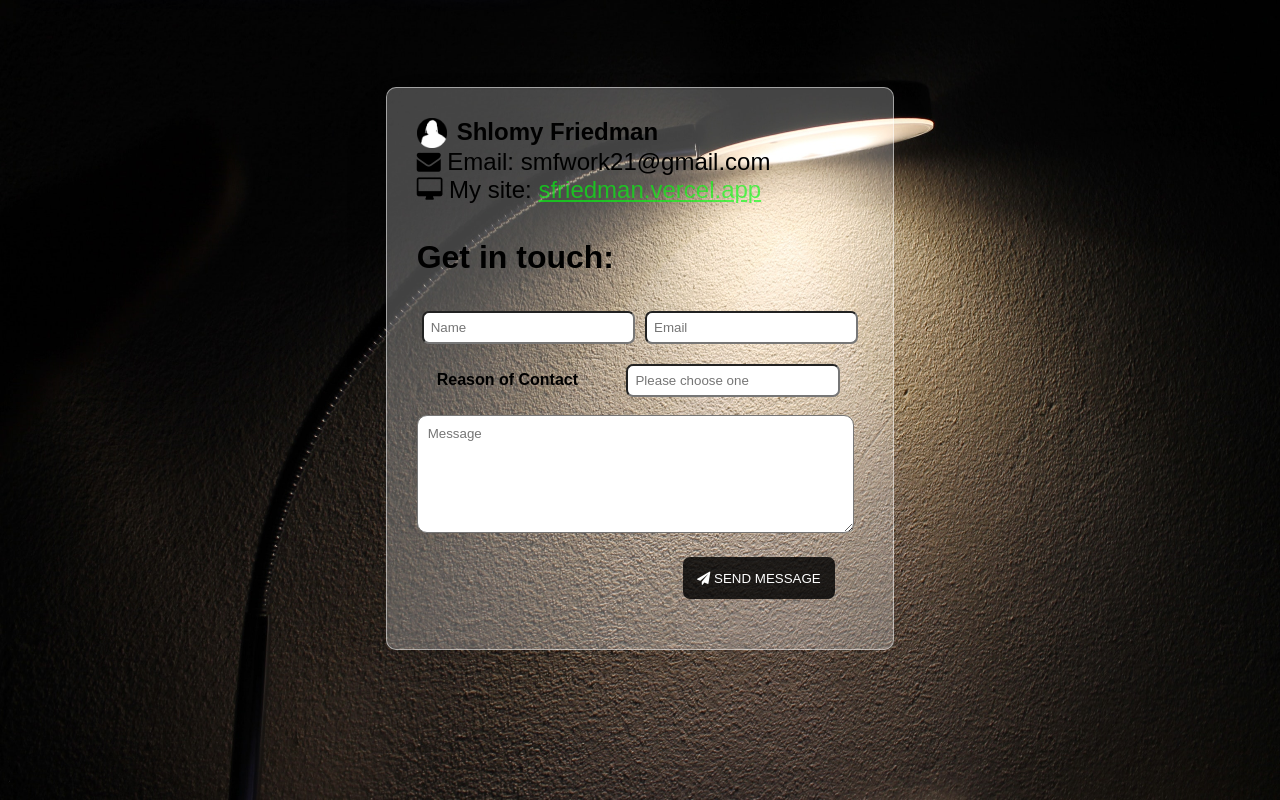
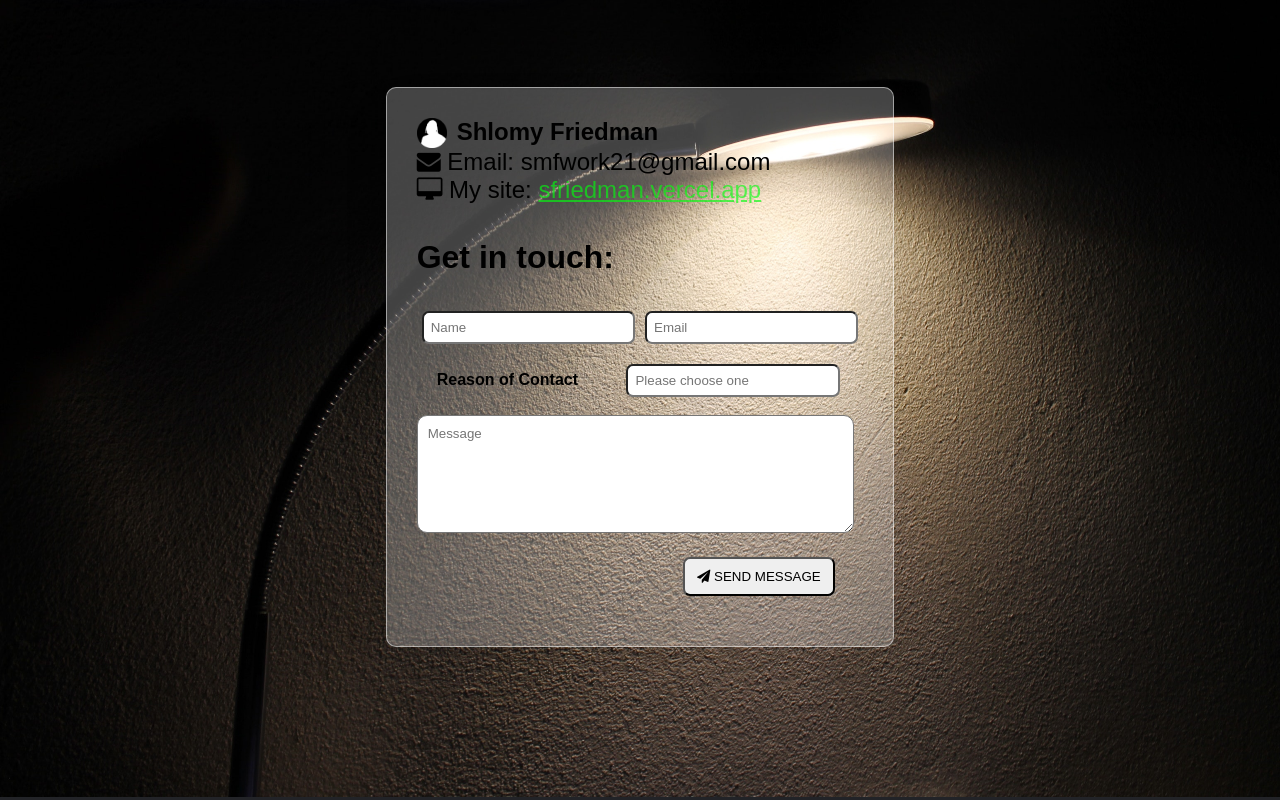
Before and after one commit to shlomo20/myProject-2.0, a React (Create React App) app: page /contact in a window 1280 px wide. Shown: the part 388-1188 px from the top of the page. Built offline with nearby package versions, Linux system fonts and the light colour scheme; no server answers.

Commit message:
added search for zip

```diff
--- a/src/App.js
+++ b/src/App.js
@@ -50,7 +50,6 @@ function App() {
       }
     }
     forEach();
-    console.log(cities)
     console.log(tempCities)
     console.log(citiesWeatherData)
   },[tempCities])
@@ -87,6 +86,9 @@ function App() {
         })
       )
   }
+  function searchMe(c){
+    setTempCities([{ "name": null, "info": 222, "zip": c, "country": "us"}])
+  }
   return (
     <>
       <Router>
@@ -96,7 +98,7 @@ function App() {
             cityIsActive={isActive.city}
             ActivateMe={handelActive}/>
         <Routes>
-          <Route path="/*"  element={<HomePage cities={cities} citiesWeatherData={citiesWeatherData}/>}/>
+          <Route path="/*"  element={<HomePage cities={cities} citiesWeatherData={citiesWeatherData} searchMe={searchMe}/>}/>
           <Route path="/about" element={<About/>}/>
           <Route path="/contact" element={<Contact/>}/>
           <Route path='/c/:id' element={<CityPage ActivateMe={handelActive}/>} />
--- a/src/Contact.css
+++ b/src/Contact.css
@@ -75,7 +75,7 @@
 .formsubmit_id{
     display:none;
 }
-.button{
+.cButton{
     border-radius: 7px;
     padding: 10px;
     width: 40mm;
--- a/src/Contact.js
+++ b/src/Contact.js
@@ -44,7 +44,7 @@ export default function Contact()
                                 <textarea className="msg" type="text" placeholder="Message" cols="40" rows="5"  required name="Message" ></textarea>
                             </div>
                             <input name="_formsubmit_id" type="text" className="formsubmit_id"/>
-                            <button className="button" type="submit">
+                            <button className="cButton" type="submit">
                                 <i className="fa fa-paper-plane"></i> SEND MESSAGE
                             </button>
                         </form>
--- a/src/main.css
+++ b/src/main.css
@@ -28,24 +28,25 @@
     flex-wrap: wrap;
     justify-content: center;
   }
+  .form{
+    width: 100%;
+    padding: 25px;
+  }
   .search {
     display: flex;
     align-items: center;
     justify-content: center;
-    margin-top: 50px;
+    border-top: 50px solid #0000;
+    flex-direction: column;
   }
   .button {
-    margin: 0.5em;
-    border-radius: 50%;
     border: none;
-    height: 42px;
-    width: 42px;
-    outline: none;
-    background: #000000d0;
-    color: white;
-    transition: 0.2s ease-in-out;
+    position: absolute;
+    background: none;
+    margin: 9px;
+    color: #fff;
+    right: 30px;
   }
-
   input.search-bar {
     border: none;
     outline: none;
@@ -55,7 +56,13 @@
     color: white;
     font-family: inherit;
     font-size: 100%;
-    width: calc(100% - 100px);
+    width: 100% ;
+  }
+  .error{
+    color: rgb(231, 12, 12);
+    font-weight: bold;
+    margin-left: 50px;
+    margin-right: 50px;
   }
 
   button:hover {
--- a/src/main.js
+++ b/src/main.js
@@ -6,8 +6,19 @@ import merge from "lodash/merge"
 
 
  function Main(props){
+
+  const [searchData, setSearchData] = React.useState({
+      search:"",
+  })
+  const [error, setError] = React.useState(false)
+  function handelSearchData(e){
+      const {value, name } = e.target;
+      setSearchData(prev =>({
+          ...prev, [name]: value
+      }))
+  }
+
   var arr3 = [];
-
   for (var i=0; i<props.cities.length; i++) {
       arr3.push(merge(props.cities[i], props.citiesWeatherData[i]));
 
@@ -21,14 +32,39 @@ import merge from "lodash/merge"
       const { f } = el.currentConditions.temp;
       const { mile } = el.currentConditions.wind;
       return(
-        <Link key={el.zip} to={`/c/${el.name}`} state={el}><MainCard key={el.zip} cityName={el.name} temp={f} icon={iconURL} humidity={humidity} speed={mile} description={comment}/></Link>
+        <Link key={el.zip} to={`/c/${el.name}`} state={el}><MainCard key={el.zip} cityName={el.name? el.name:el.region} temp={f} icon={iconURL} humidity={humidity} speed={mile} description={comment}/></Link>
        )
     }
   })
+  function onlyNumbers(str) {
+    return /^[0-9.,]+$/.test(str);
+  }
+  function submitSearch (e){
+    e.preventDefault();
+    function a (){ props.searchMe(searchData.search)};
+    if(onlyNumbers(searchData.search) && searchData.search.length == 5){
+      a();
+      setError(false)
+    }
+    else{
+       setError(true)
+    }
+    setSearchData("")
+  }
 
   return(
     <div className='main'>
-     {weatherDataEl}
+    <div className="search">
+      <form className='form' onSubmit={submitSearch}>
+      <input type="text" className="search-bar" name="search"  value={searchData.search} placeholder="Search" onChange={handelSearchData} />
+            <button className="button"  type="submit" ><i className="fa fa-search" aria-hidden="true"></i>
+            </button>
+      </form>
+      {error?<div className='error'>We are sorry! but we currently only support search by zipcode,
+        we are working on adding search by city, please change your search
+        to a zipcode or double check your zipcode has  5 digits </div>:""}
+    </div>
+    {weatherDataEl}
     </div>
   );
 }
```
